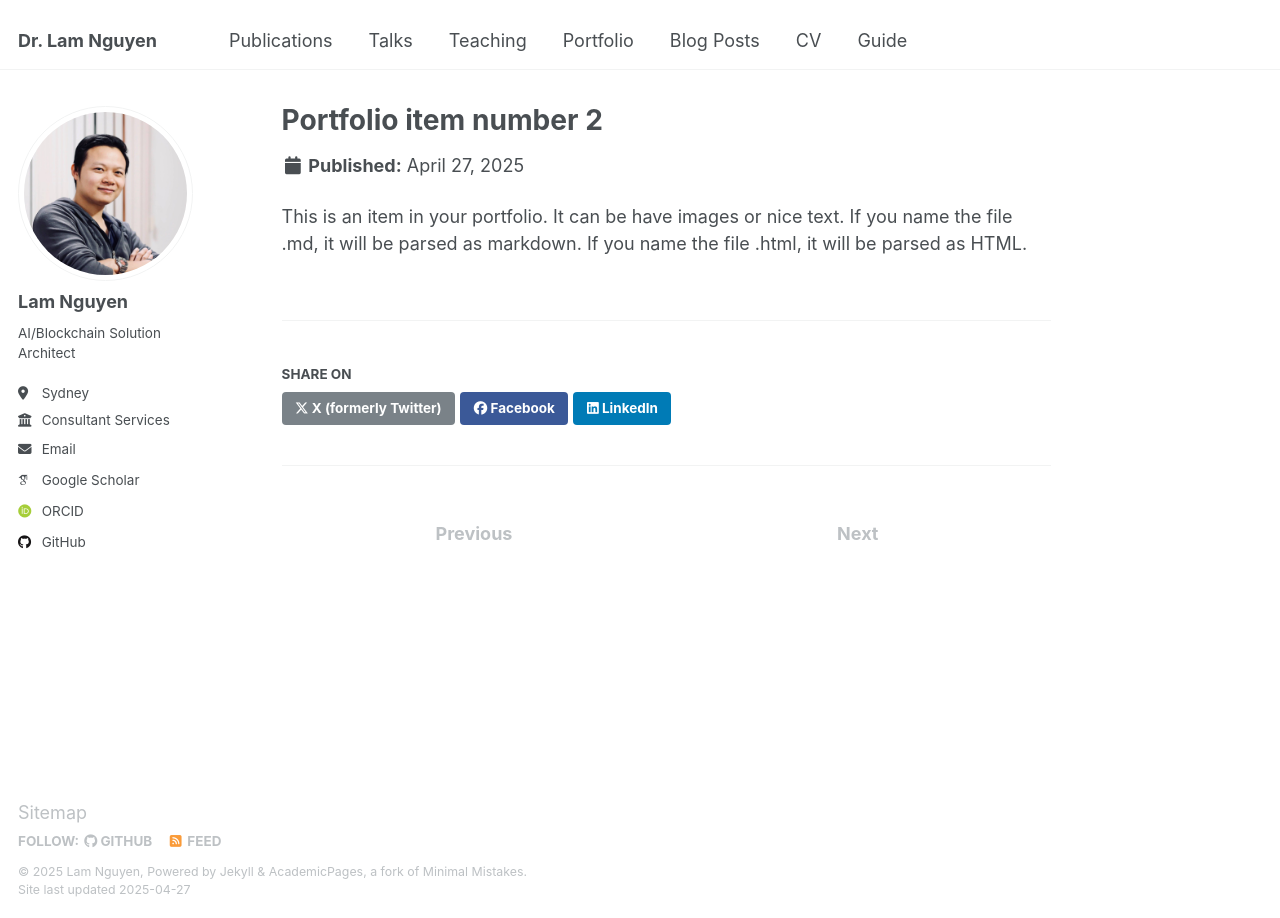
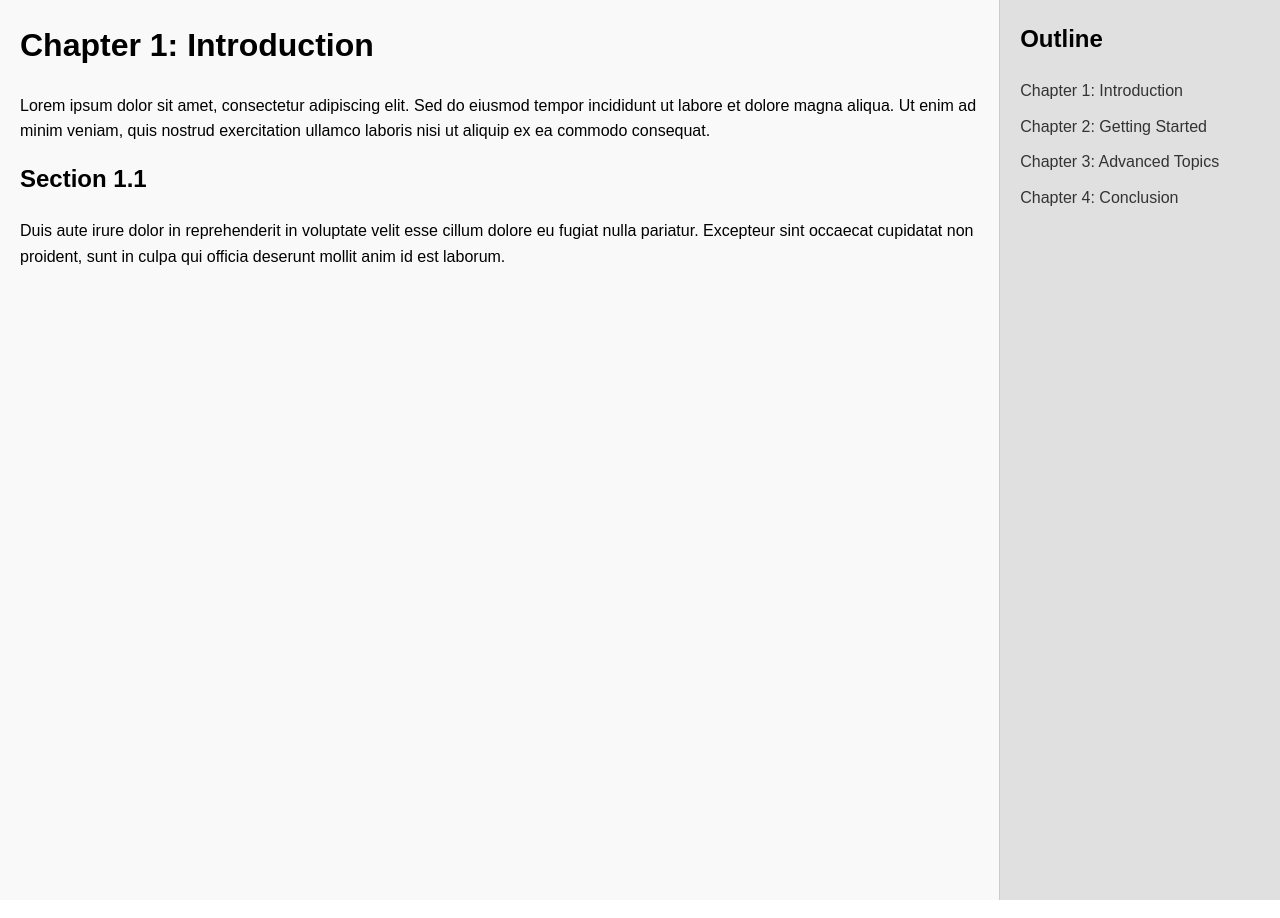
Before and after one commit to lamnd09/lamnd, a Jekyll site: the page _portfolio/portfolio-2.html, which Jekyll copies as it is, in a window 1280 px wide. Built offline with Jekyll 4.4.1, drawn with Linux system fonts in a browser that asks for light colours; some web fonts are replaced.

Commit message:
Update Porfolio

```diff
--- a/_portfolio/portfolio-2.html
+++ b/_portfolio/portfolio-2.html
@@ -1,7 +1,69 @@
----
-title: "Portfolio item number 2"
-excerpt: "Short description of portfolio item number 2 <br/><img src='/images/500x300.png'>"
-collection: portfolio
----
-
-This is an item in your portfolio. It can be have images or nice text. If you name the file .md, it will be parsed as markdown. If you name the file .html, it will be parsed as HTML.
+<!DOCTYPE html>
+<html lang="en">
+<head>
+    <meta charset="UTF-8">
+    <meta name="viewport" content="width=device-width, initial-scale=1.0">
+    <title>Book/Tutorial Layout</title>
+    <style>
+        body {
+            margin: 0;
+            font-family: Arial, sans-serif;
+            line-height: 1.6;
+        }
+        .container {
+            display: flex;
+            height: 100vh;
+        }
+        .content {
+            width: 80%;
+            padding: 20px;
+            overflow-y: auto;
+            background-color: #f9f9f9;
+        }
+        .outline {
+            width: 20%;
+            padding: 20px;
+            background-color: #e0e0e0;
+            overflow-y: auto;
+            border-left: 1px solid #ccc;
+        }
+        h1, h2 {
+            margin-top: 0;
+        }
+        ul {
+            list-style: none;
+            padding: 0;
+        }
+        ul li {
+            margin: 10px 0;
+        }
+        ul li a {
+            text-decoration: none;
+            color: #333;
+        }
+        ul li a:hover {
+            color: #007bff;
+        }
+    </style>
+</head>
+<body>
+    <div class="container">
+        <div class="content">
+            <h1>Chapter 1: Introduction</h1>
+            <p>Lorem ipsum dolor sit amet, consectetur adipiscing elit. Sed do eiusmod tempor incididunt ut labore et dolore magna aliqua. Ut enim ad minim veniam, quis nostrud exercitation ullamco laboris nisi ut aliquip ex ea commodo consequat.</p>
+            <h2>Section 1.1</h2>
+            <p>Duis aute irure dolor in reprehenderit in voluptate velit esse cillum dolore eu fugiat nulla pariatur. Excepteur sint occaecat cupidatat non proident, sunt in culpa qui officia deserunt mollit anim id est laborum.</p>
+            <!-- Add more content as needed -->
+        </div>
+        <div class="outline">
+            <h2>Outline</h2>
+            <ul>
+                <li><a href="#chapter1">Chapter 1: Introduction</a></li>
+                <li><a href="#chapter2">Chapter 2: Getting Started</a></li>
+                <li><a href="#chapter3">Chapter 3: Advanced Topics</a></li>
+                <li><a href="#chapter4">Chapter 4: Conclusion</a></li>
+            </ul>
+        </div>
+    </div>
+</body>
+</html>
```
